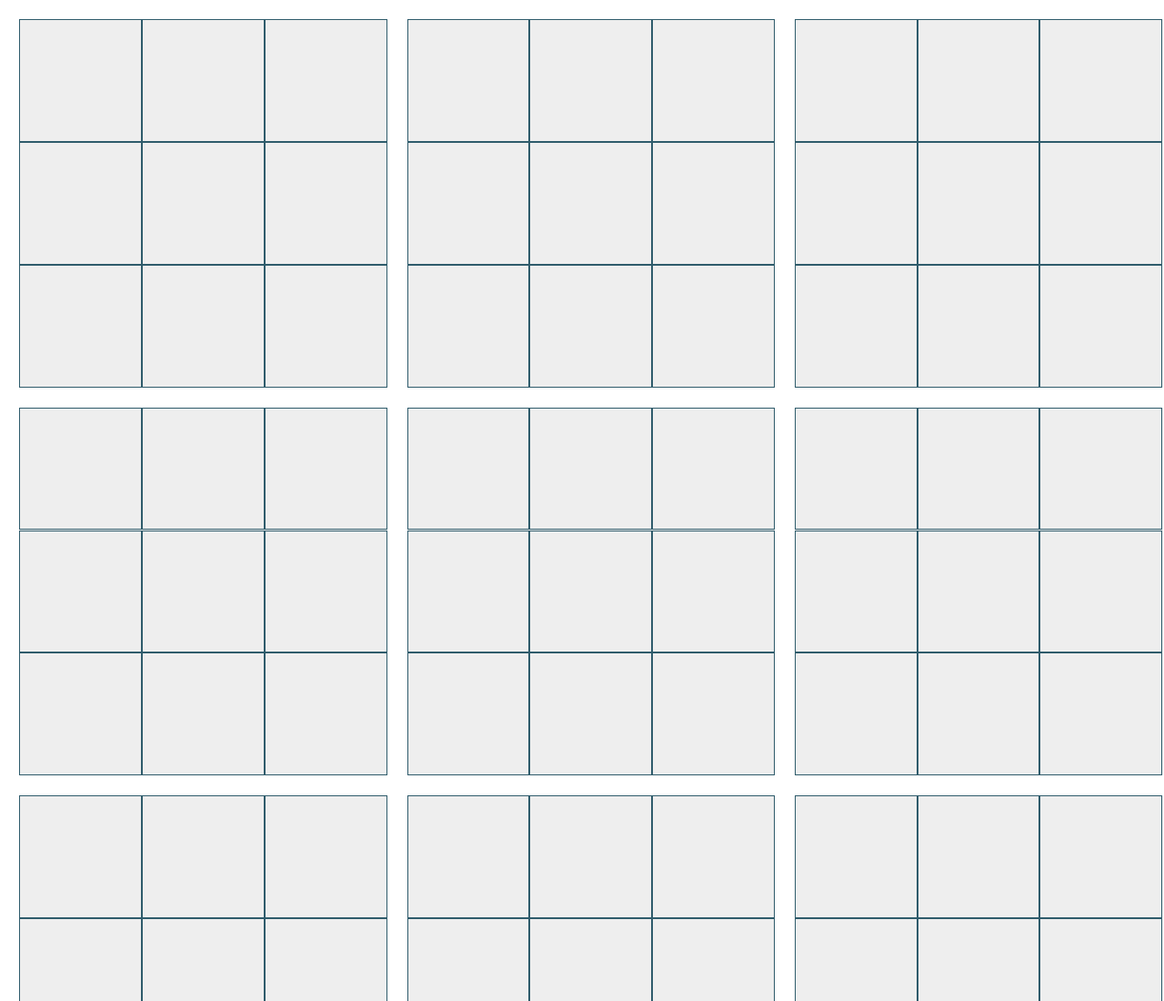
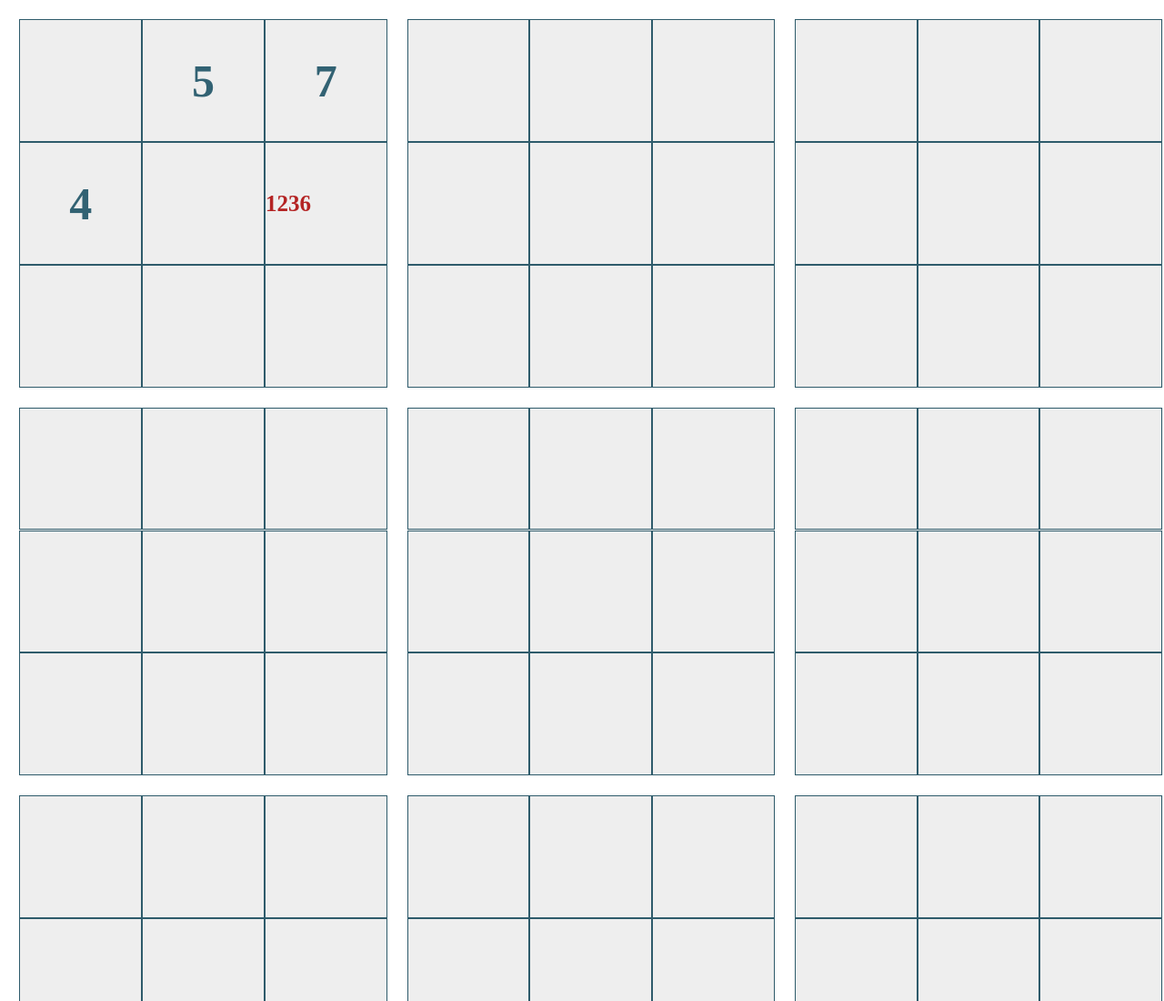
Before and after one commit to SayatP/Sudoku-solver-project, a plain HTML site: page frontend/new.html in a window 1280 px wide. Shown: the top 1100 px of the page at 91% size. Drawn offline with Linux system fonts and the light colour scheme.

Commit message:
example frontend filled

```diff
--- a/frontend/new.html
+++ b/frontend/new.html
@@ -13,19 +13,19 @@
                     <div class="inner-square" class="1 1 text"><div class="center-text"></div></div>
                 </div>
                 <div class="inner-grid" class="1 2">
-                    <div class="inner-square" class="1 2 text"><div class="center-text"></div></div>
+                    <div class="inner-square" class="1 2 text">5<div class="center-text"></div></div>
                 </div>
                 <div class="inner-grid" class="1 3">
-                    <div class="inner-square" class="1 3 text"><div class="center-text"></div></div>
+                    <div class="inner-square" class="1 3 text">7<div class="center-text"></div></div>
                 </div>
                 <div class="inner-grid" class="1 4">
-                    <div class="inner-square" class="1 4 text"><div class="center-text"></div></div>
+                    <div class="inner-square" class="1 4 text">4<div class="center-text"></div></div>
                 </div>
                 <div class="inner-grid" class="1 5">
                     <div class="inner-square" class="1 5 text"><div class="center-text"></div></div>
                 </div>
                 <div class="inner-grid" class="1 6">
-                    <div class="inner-square" class="1 6 text"><div class="center-text"></div></div>
+                    <div class="inner-square" class="1 6 text"><div class="center-text">1236</div></div>
                 </div>
                 <div class="inner-grid" class="1 7">
                     <div class="inner-square" class="1 7 text"><div class="center-text"></div></div>
```
